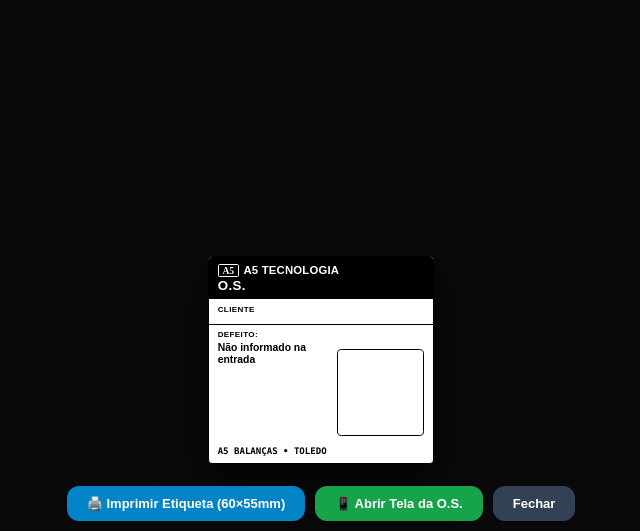
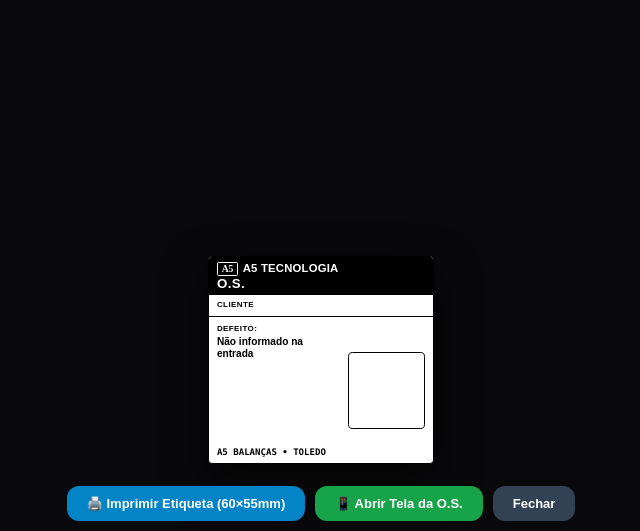
Before and after one commit to joaovotonic/a5_processos, a Flask app: template templates/etiqueta.html in a window 1280 px wide. Shown: the top 531 px of the page, without its empty margins (319-959 px from the left). Run offline with Flask 3, Linux system fonts and the light colour scheme; the template is opened without the code that fills it, so the values that code supplies are empty; parts of the project's set-up code (start-up, migrations or seed data) failed here and were passed over.

Commit message:
fix(etiqueta): ajustar altura do QR Code (20.5mm) e folga abaixo da linha divisoria

```diff
--- a/templates/etiqueta.html
+++ b/templates/etiqueta.html
@@ -37,10 +37,10 @@
         .header-bar {
             background: #000000;
             color: #ffffff;
-            padding: 1.8mm 2.4mm 1.7mm 2.4mm;
+            padding: 1.4mm 2.2mm 1.3mm 2.2mm;
             display: flex;
             flex-direction: column;
-            gap: 0.7mm;
+            gap: 0.5mm;
             flex-shrink: 0;
         }
         .header-top-row {
@@ -102,10 +102,10 @@
 
         /* 2. BLOCO CENTRAL: CLIENTE E EQUIPAMENTO */
         .client-section {
-            padding: 1.6mm 2.4mm 1.2mm 2.4mm;
+            padding: 1.2mm 2.2mm 1.1mm 2.2mm;
             display: flex;
             flex-direction: column;
-            gap: 0.5mm;
+            gap: 0.35mm;
             flex-shrink: 0;
         }
         .client-meta-row {
@@ -133,10 +133,10 @@
             text-transform: uppercase;
         }
         .client-name {
-            font-size: 10.2pt;
+            font-size: 9.8pt;
             font-weight: 900;
             text-transform: uppercase;
-            line-height: 1.12;
+            line-height: 1.1;
             color: #000000;
             display: -webkit-box;
             -webkit-line-clamp: 2;
@@ -145,21 +145,22 @@
             word-break: break-word;
         }
         .equip-name {
-            font-size: 7.8pt;
+            font-size: 7.5pt;
             font-weight: 700;
             color: #111111;
             white-space: nowrap;
             overflow: hidden;
             text-overflow: ellipsis;
-            margin-top: 0.3mm;
+            margin-top: 0.2mm;
         }
 
-        /* 3. BLOCO INFERIOR: DEFEITO + N/S À ESQUERDA | QR GIGANTE À DIREITA */
+        /* 3. BLOCO INFERIOR: DEFEITO + N/S À ESQUERDA | QR À DIREITA COM FOLGA DA LINHA */
         .bottom-section {
             flex: 1;
             min-height: 0;
+            overflow: hidden;
             border-top: 0.4mm solid #000000;
-            padding: 1.4mm 2.4mm 1.8mm 2.4mm;
+            padding: 1.8mm 2.2mm 1.6mm 2.2mm;
             display: flex;
             align-items: stretch;
             justify-content: space-between;
@@ -175,16 +176,16 @@
         .defect-body {
             display: flex;
             flex-direction: column;
-            gap: 0.8mm;
+            gap: 0.7mm;
             min-height: 0;
         }
         .defect-text {
-            font-size: 7.8pt;
+            font-size: 7.6pt;
             font-weight: 700;
-            line-height: 1.18;
+            line-height: 1.16;
             color: #000000;
             display: -webkit-box;
-            -webkit-line-clamp: 5;
+            -webkit-line-clamp: 4;
             -webkit-box-orient: vertical;
             overflow: hidden;
             word-break: break-word;
@@ -197,15 +198,15 @@
             white-space: nowrap;
             overflow: hidden;
             text-overflow: ellipsis;
-            margin-top: 0.8mm;
+            margin-top: 0.6mm;
         }
 
-        /* QR CODE GIGANTE COM MOLDURA LIMPA E NITIDEZ TÉRMICA 203 DPI */
+        /* QR CODE COM MOLDURA LIMPA, FOLGA DA LINHA SUPERIOR E NITIDEZ TÉRMICA 203 DPI */
         .qr-frame {
             flex-shrink: 0;
             align-self: center;
-            width: 23mm;
-            height: 23mm;
+            width: 20.5mm;
+            height: 20.5mm;
             border: 0.45mm solid #000000;
             border-radius: 1.2mm;
             padding: 0.8mm;
@@ -215,8 +216,8 @@
             justify-content: center;
         }
         .qr-box {
-            width: 21mm;
-            height: 21mm;
+            width: 18.6mm;
+            height: 18.6mm;
             background: #ffffff;
             display: flex;
             align-items: center;
@@ -224,8 +225,8 @@
         }
         .qr-box img,
         .qr-box canvas {
-            width: 20.6mm !important;
-            height: 20.6mm !important;
+            width: 18.4mm !important;
+            height: 18.4mm !important;
             display: block;
             image-rendering: pixelated;
             image-rendering: crisp-edges;
```
